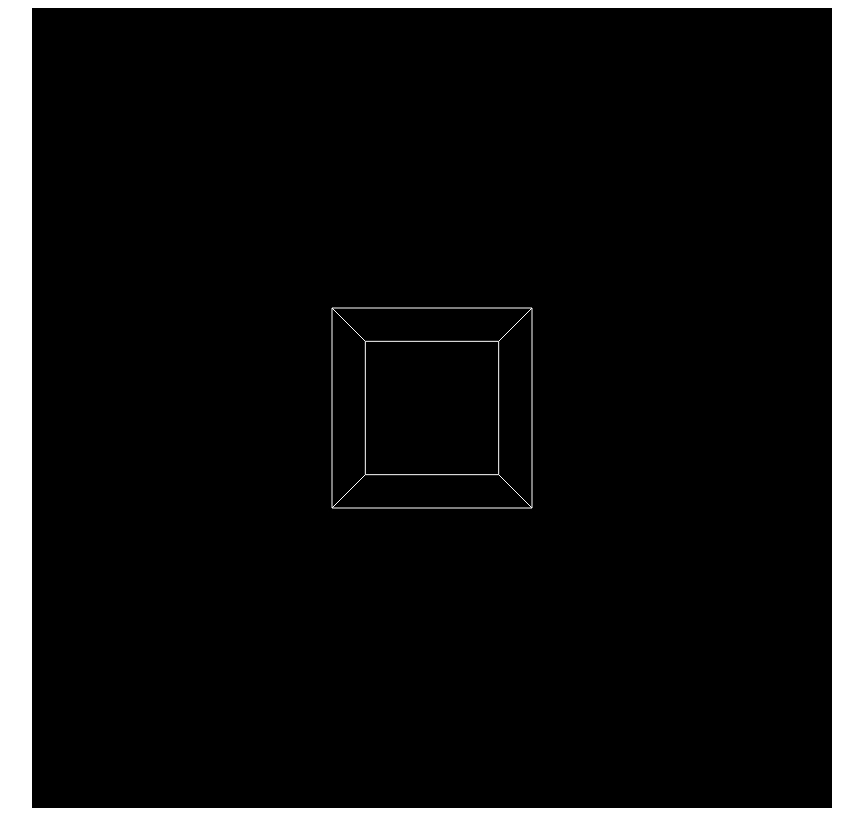
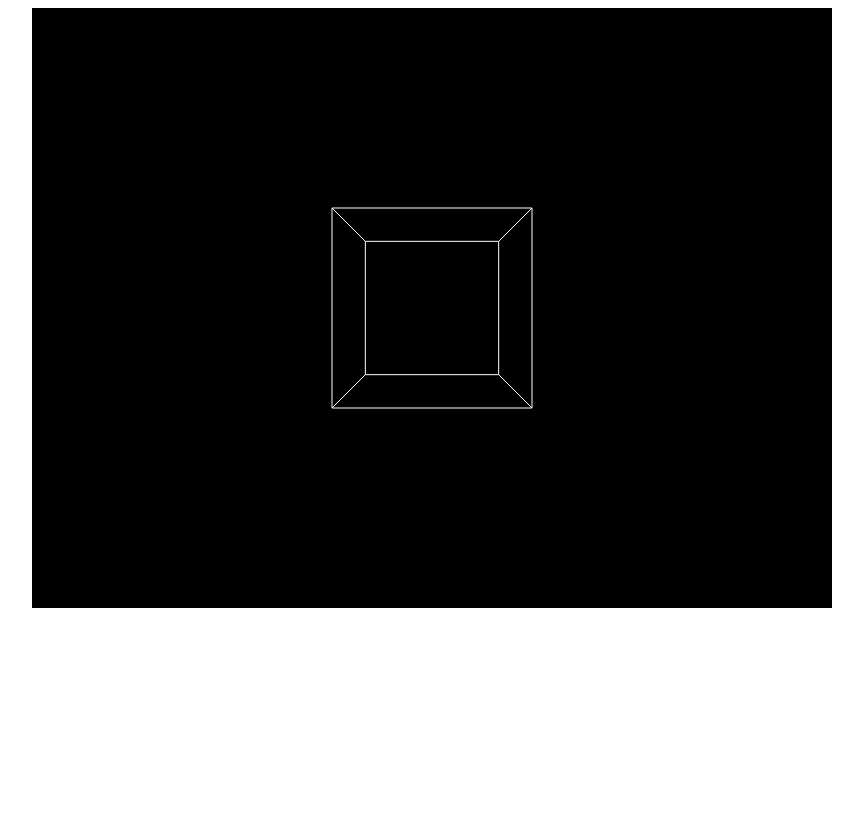
Before and after one commit to BaselABathish/3d_engine_ver_1, a website: page index.html in a window 1280 px wide. Shown: the whole page, without its empty margins (208-1071 px from the left). Drawn offline with Linux system fonts and the light colour scheme.

Commit message:
Working prototype

```diff
--- a/index.html
+++ b/index.html
@@ -7,7 +7,7 @@
     </style>
 </head>
 <body>
-<canvas id="canvas" width="800px" height="800px"></canvas>
+<canvas id="canvas" width="800px" height="600px"></canvas>
 <script>
     const canvas = document.getElementById('canvas');
     const ctx = canvas.getContext('2d'); //2d drawing context so I can fake 3d using math
```
